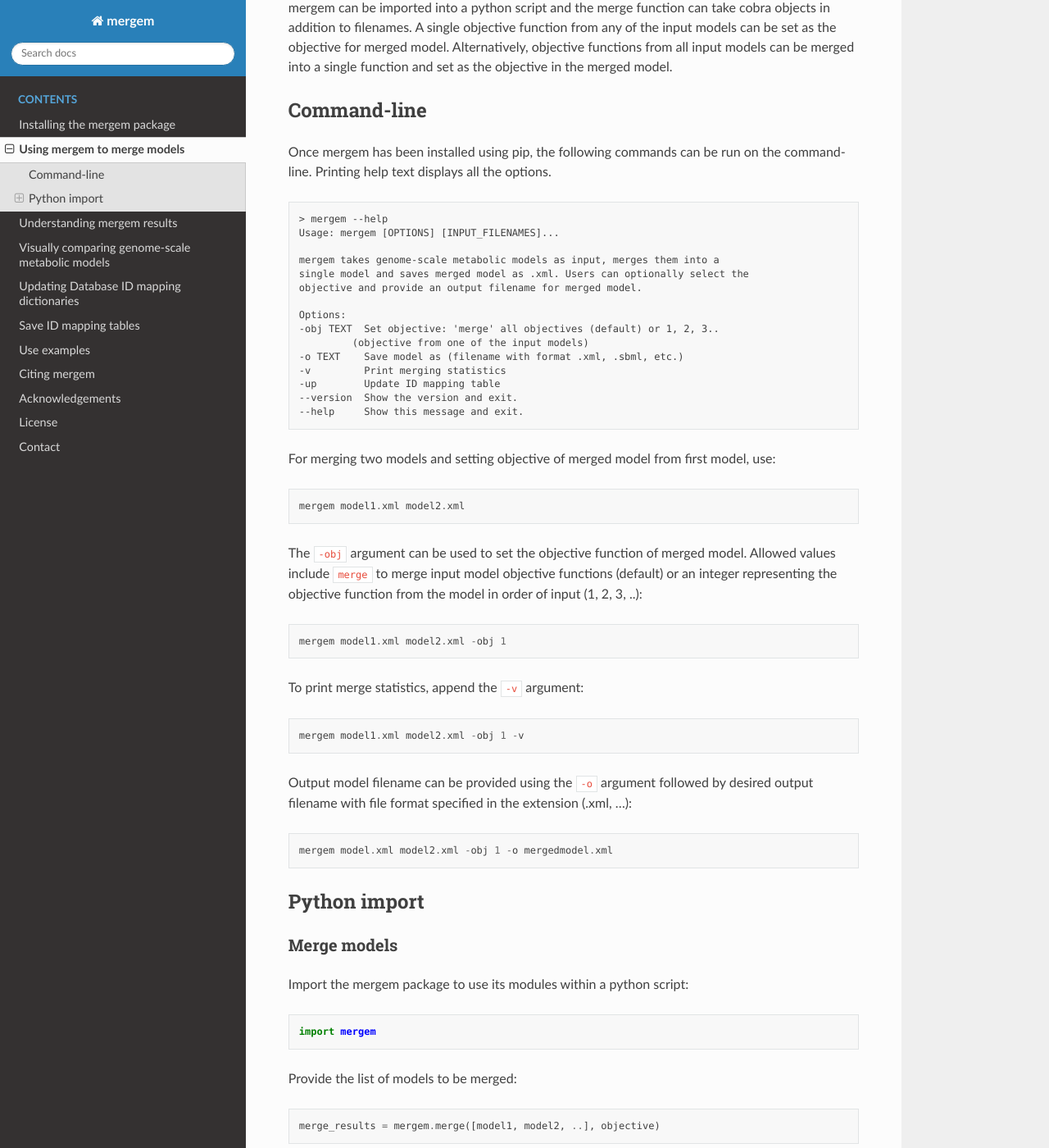
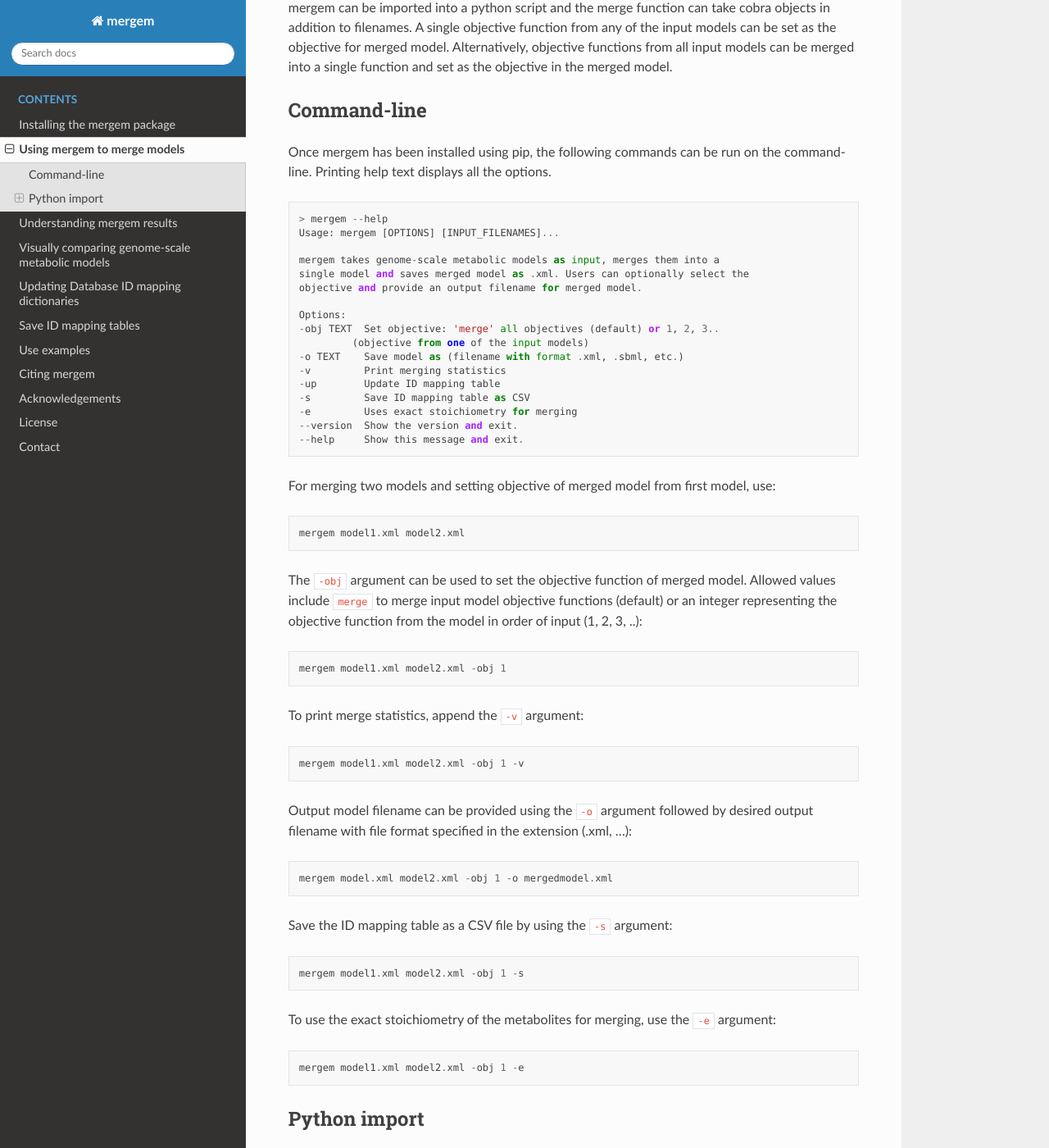
Before and after one commit to lobolab/mergem, a Sphinx documentation site: the page built from docs/source/usage.rst, in a window 1280 px wide and 1400 px high, scrolled down 210 px. Shown: the whole window at 82% size. Built offline with Sphinx 7.4.7 and the Read the Docs theme 2.0.0, drawn with Linux system fonts in a browser that asks for light colours.

Commit message:
Merging models can use exact stoichiometry optionally.

```diff
--- a/docs/source/citation.rst
+++ b/docs/source/citation.rst
@@ -6,3 +6,9 @@ Please cite mergem using:
  | `mergem: merging and comparing genome-scale metabolic models using universal identifiers <https://doi.org/10.1101/2022.07.14.499633>`_
  | A. Hari, D. Lobo.
  | **bioRxiv** , doi:10.1101/2022.07.14.499633 , 2022
+
+Contributors:
+
+ | `Archana Hari <https://www.linkedin.com/in/archana-hari/>`_
+ | `Arveen Zarrabi <https://www.linkedin.com/in/arveen-zarrabi/>`_
+ | `Daniel Lobo <http://biology.umbc.edu/directory/faculty/person/DQ02490/>`_
--- a/docs/source/usage.rst
+++ b/docs/source/usage.rst
@@ -16,7 +16,7 @@
 Once mergem has been installed using pip, the following commands can be run on the command-line.
 Printing help text displays all the options.
 
-.. code-block:: none
+::
 
     > mergem --help
     Usage: mergem [OPTIONS] [INPUT_FILENAMES]...
@@ -31,6 +31,8 @@
     -o TEXT    Save model as (filename with format .xml, .sbml, etc.)
     -v         Print merging statistics
     -up        Update ID mapping table
+    -s         Save ID mapping table as CSV
+    -e         Uses exact stoichiometry for merging
     --version  Show the version and exit.
     --help     Show this message and exit.
 
@@ -64,6 +66,20 @@
 ::
 
     mergem model.xml model2.xml -obj 1 -o mergedmodel.xml
+
+
+Save the ID mapping table as a CSV file by using the :code:`-s` argument:
+
+::
+
+    mergem model1.xml model2.xml -obj 1 -s
+
+
+To use the exact stoichiometry of the metabolites for merging, use the :code:`-e` argument:
+
+::
+
+    mergem model1.xml model2.xml -obj 1 -e
 
 
 .. _python-import:
```
Also changed, not shown: 3 other files.
